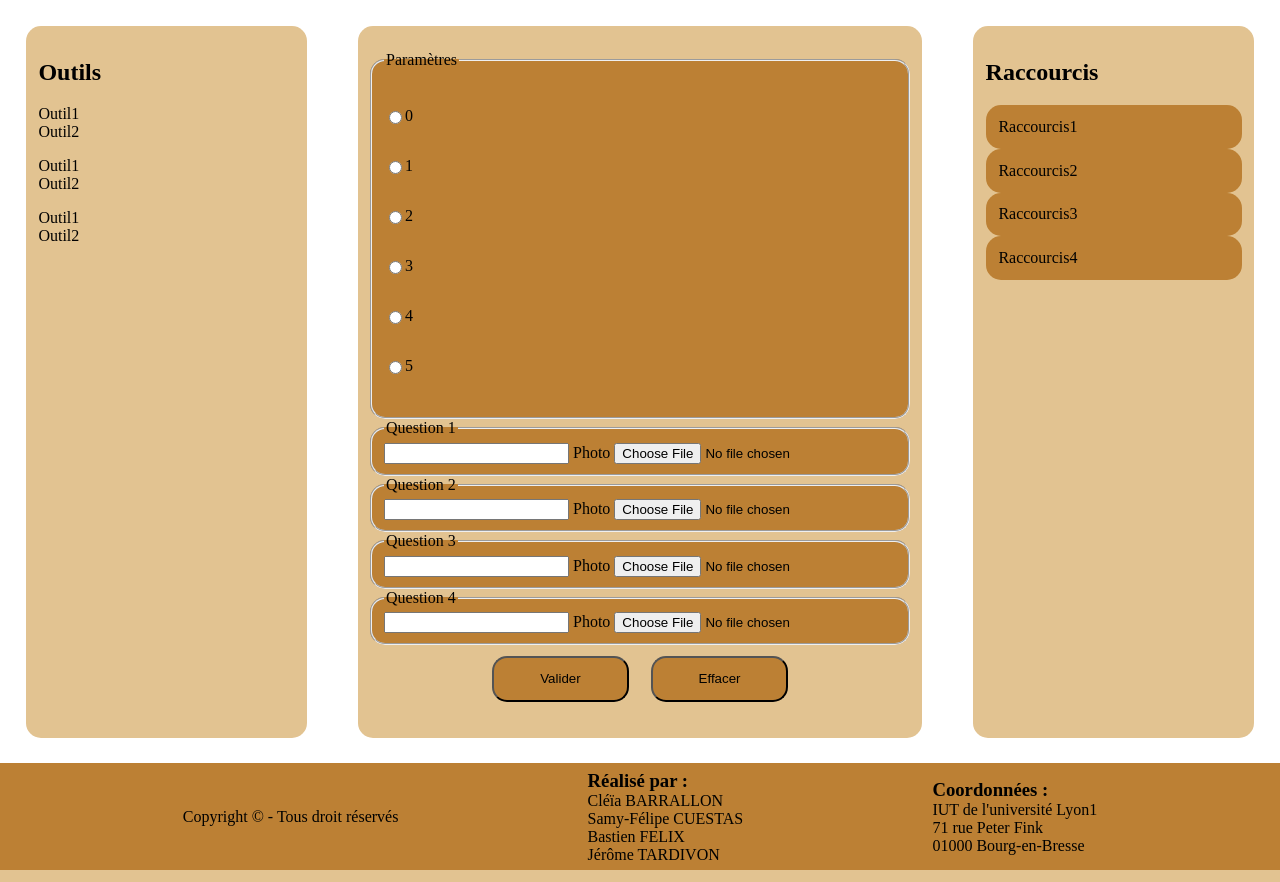
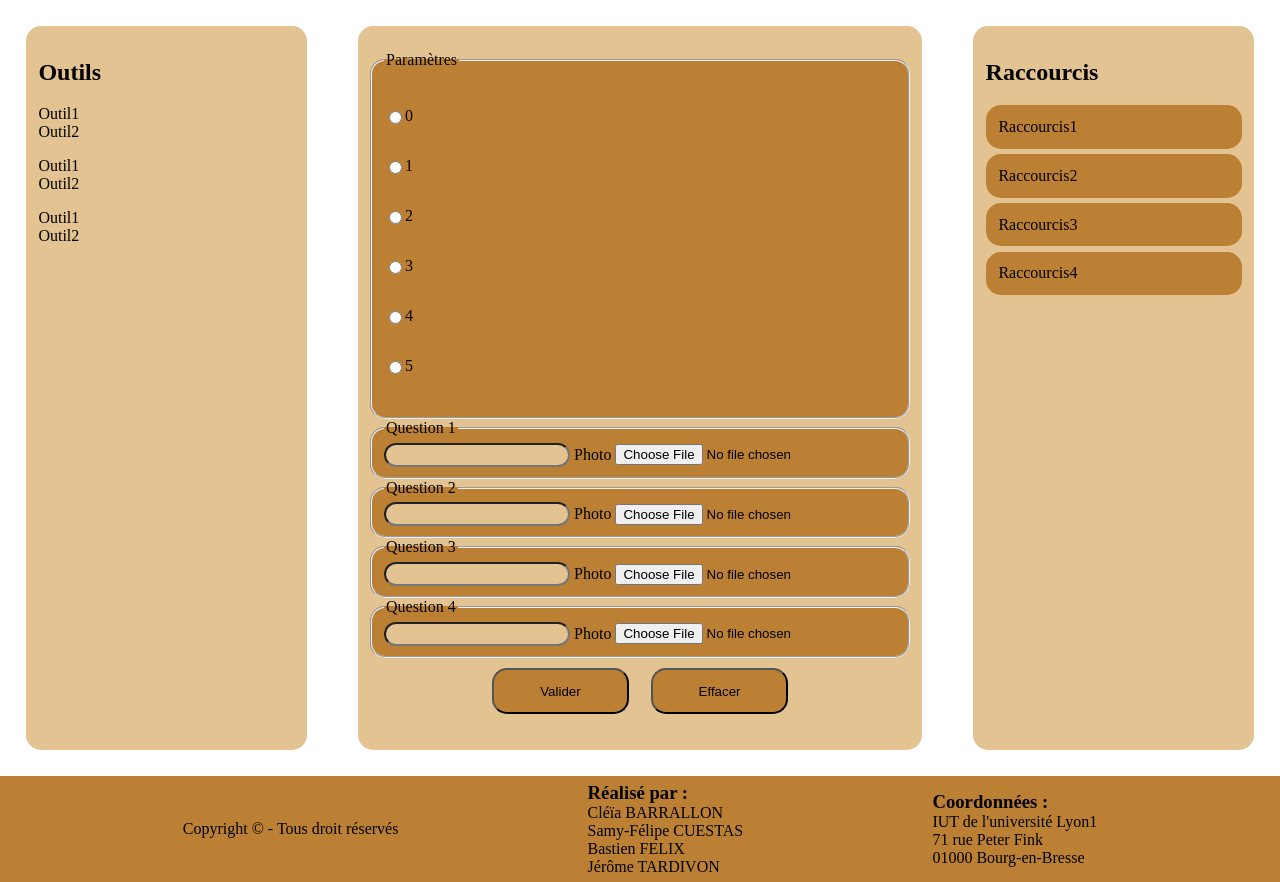
Before and after one commit to JeromeTardivon/Exerciseur-en-Ligne, a PHP site: page /chapter-creation.php in a window 1280 px wide. Shown: the part 145-1027 px from the top of the page. Run offline with PHP 8.4, Linux system fonts and the light colour scheme; data that the repository does not hold is empty.

Commit message:
chapter-creation un peu mieux

```diff
--- a/exerciseur/css/style.css
+++ b/exerciseur/css/style.css
@@ -316,18 +316,32 @@ input[type="search"] {
     width: 20%;
 }
 
+#chapter-creation > aside > ul > * {
+    margin-bottom: 2%;
+}
+
 #chapter-creation > form {
     display: flex;
     flex-direction: column;
     align-items: center;
     padding: 2%;
-    width: 40%
+    width: 40%;
+}
+
+#chapter-creation > form * {
+    max-width: 100%;
 }
 
 #chapter-creation > form > fieldset {
     background-color: var(--main-color);
     border-radius: var(--radius);
     width: 100%;
+}
+
+#chapter-creation > form > fieldset > input[type="textarea"] {
+    background-color: var(--secondary-color);
+    padding: 0.5%;
+    border-radius: 15px;
 }
 
 #chapter-creation > form > div {
```
